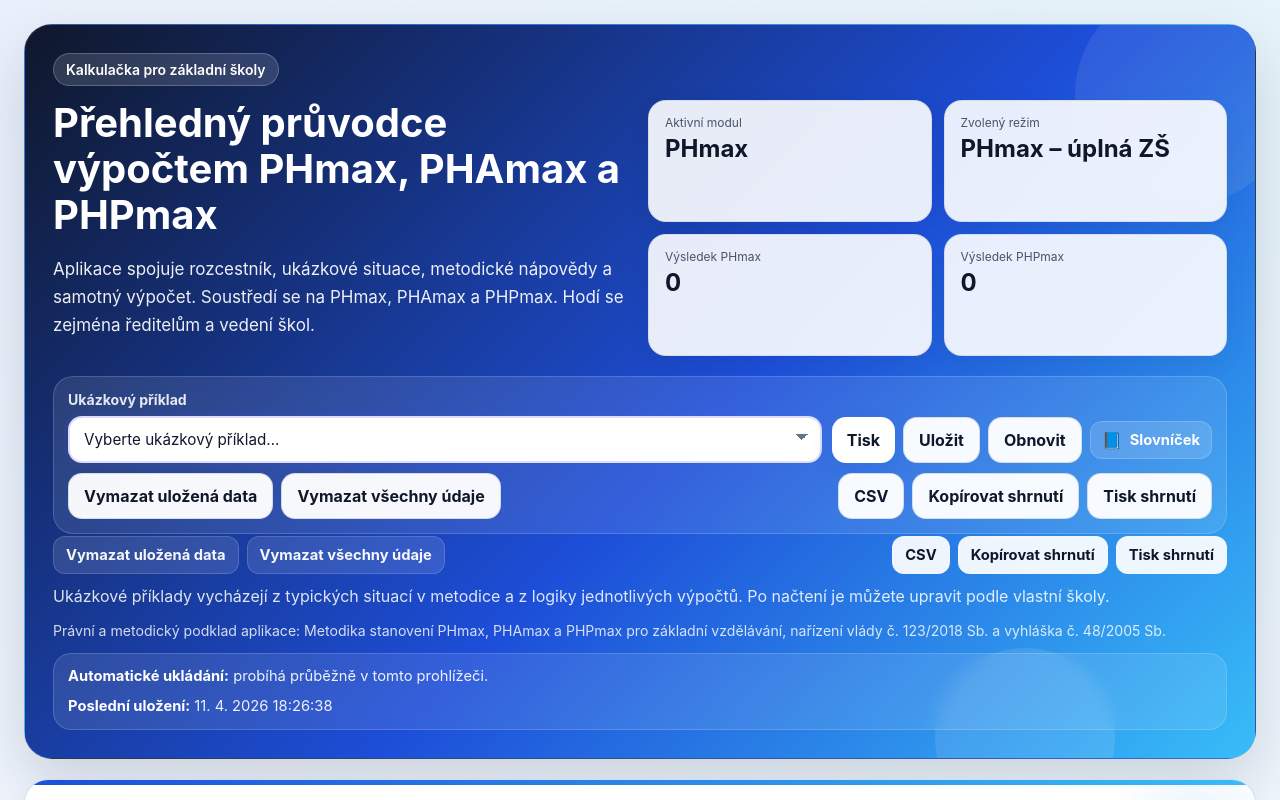
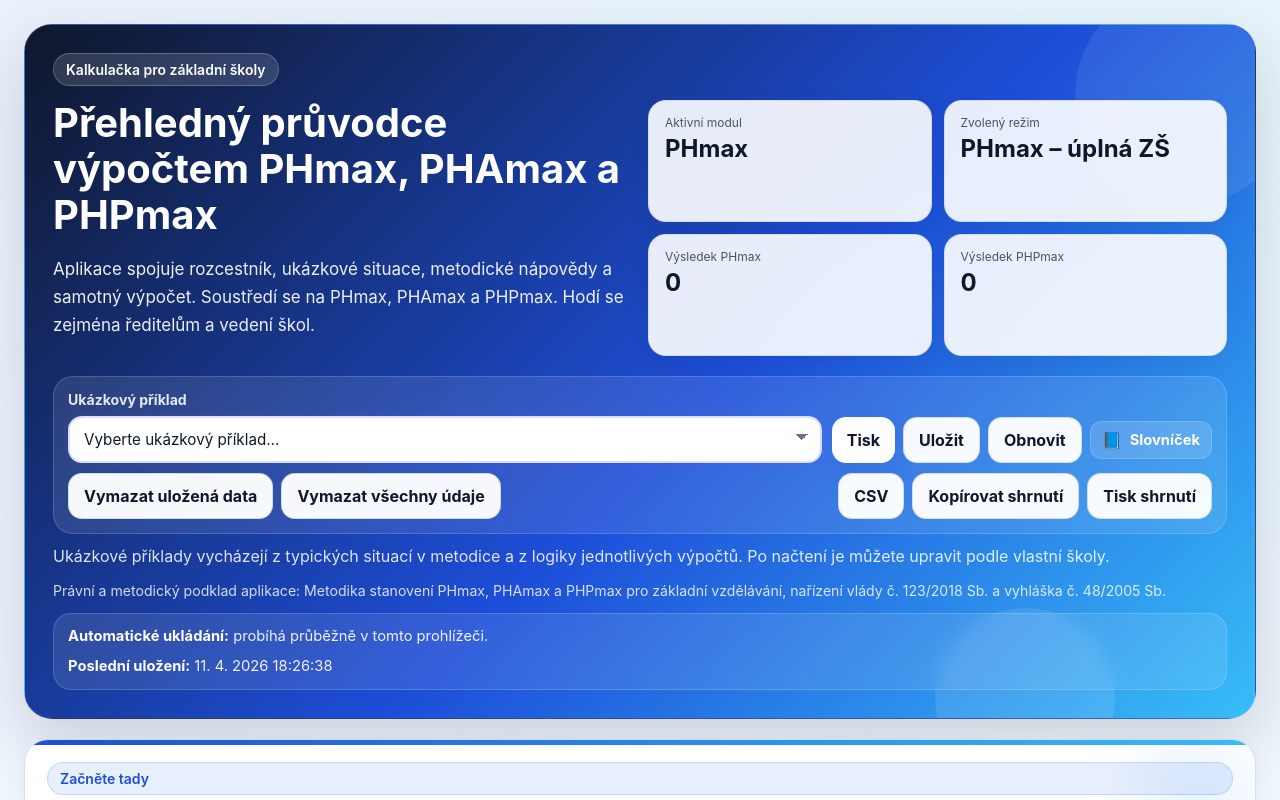
Before and after one commit to tomas-zahradnicek/phmax_webapp, a React (Vite) app: page / in a window 1280 px wide. Shown: the top 800 px of the page. Built offline with nearby package versions, Linux system fonts and the light colour scheme.

Commit message:
Add files via upload

```diff
--- a/src/App.tsx
+++ b/src/App.tsx
@@ -1130,20 +1130,7 @@ export default function App() {
     </div>
 
   </div>
-</div>
-
-            <div className="hero-actions__row hero-actions__row--secondary">
-              <div className="hero-actions__group hero-actions__group--meta">
-                <button className="btn btn--compact btn--ghost-muted" onClick={clearStoredSnapshot}>Vymazat uložená data</button>
-                <button className="btn btn--compact btn--ghost-muted" onClick={resetAll}>Vymazat všechny údaje</button>
-              </div>
-
-              <div className="hero-actions__group hero-actions__group--exports">
-                <button className="btn btn--compact btn--soft" onClick={handleExportCsv}>CSV</button>
-                <button className="btn btn--compact btn--soft" onClick={copySummaryToClipboard}>Kopírovat shrnutí</button>
-                <button className="btn btn--compact btn--soft" onClick={printSummaryWindow}>Tisk shrnutí</button>
-              </div>
-            </div>
+          </div>
 
           <p className="muted-text hero__note">
             Ukázkové příklady vycházejí z typických situací v metodice a z logiky jednotlivých výpočtů.
```
